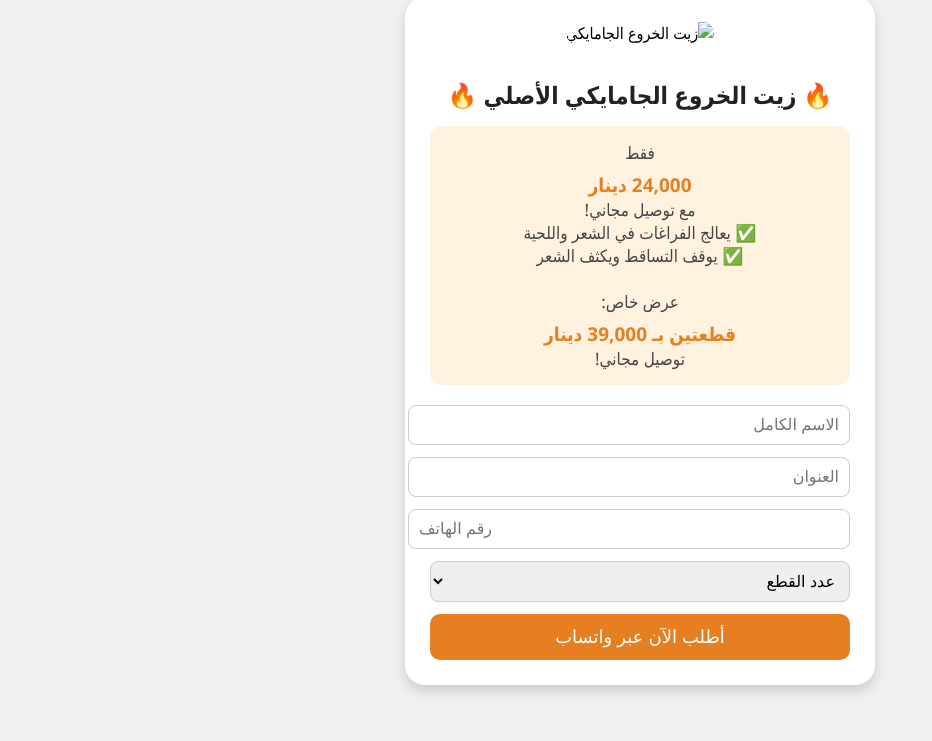
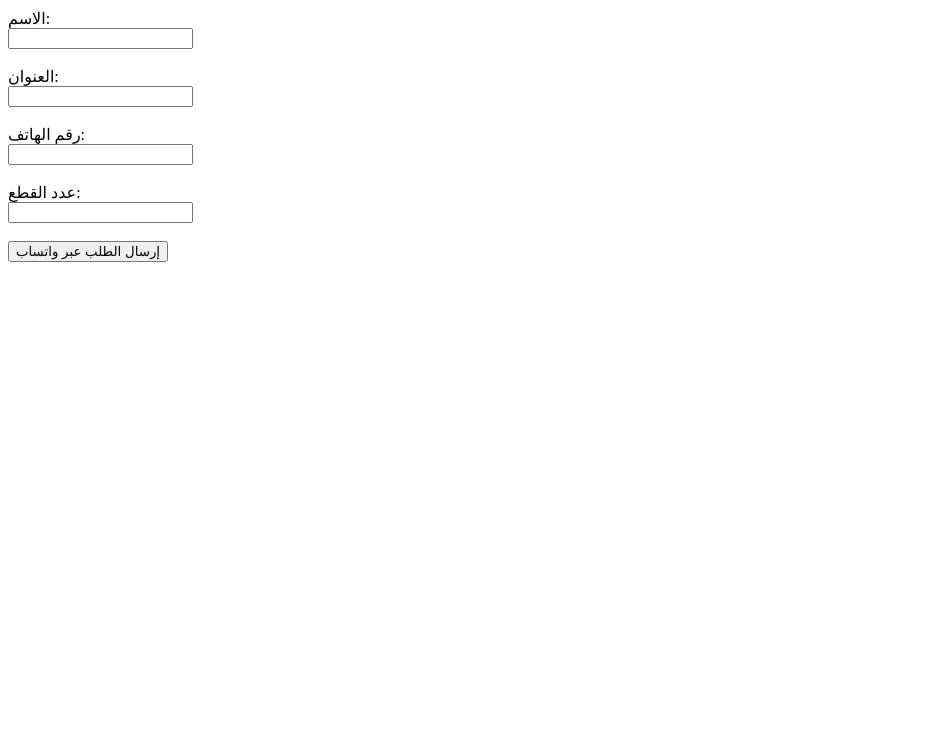
Before and after one commit to esraa12341234/ssss, a plain HTML site: page index.html in a window 1280 px wide. Shown: the part 59-800 px from the top of the page, without its empty margins (0-932 px from the left). Drawn offline with Linux system fonts and the light colour scheme.

Commit message:
Update index.html

```diff
--- a/index.html
+++ b/index.html
@@ -1,128 +1,40 @@
 <!DOCTYPE html>
-<html lang="ar" dir="rtl">
+<html lang="ar">
 <head>
-  <meta charset="UTF-8">
-  <title>عرض زيت الخروع الجامايكي</title>
-  <style>
-    body {
-      font-family: 'Segoe UI', Tahoma, Geneva, Verdana, sans-serif;
-      background-color: #f0f0f0;
-      margin: 0;
-      padding: 0;
-      display: flex;
-      justify-content: center;
-      align-items: center;
-      min-height: 100vh;
-    }
-
-    .ad-box {
-      background-color: white;
-      border-radius: 20px;
-      box-shadow: 0 6px 12px rgba(0,0,0,0.15);
-      padding: 25px;
-      max-width: 420px;
-      width: 95%;
-      text-align: center;
-    }
-
-    .ad-box img {
-      width: 100%;
-      border-radius: 15px;
-      margin-bottom: 15px;
-    }
-
-    .ad-box h2 {
-      color: #222;
-      margin-bottom: 15px;
-    }
-
-    .offer {
-      background-color: #fff3e0;
-      padding: 15px;
-      border-radius: 12px;
-      margin-bottom: 20px;
-      font-size: 17px;
-      color: #444;
-    }
-
-    .offer strong {
-      color: #e67e22;
-      display: block;
-      margin-top: 8px;
-      font-size: 19px;
-    }
-
-    input, select {
-      width: 100%;
-      padding: 10px;
-      margin-bottom: 12px;
-      border-radius: 8px;
-      border: 1px solid #ccc;
-      font-size: 16px;
-    }
-
-    button {
-      background-color: #e67e22;
-      color: white;
-      padding: 12px;
-      border: none;
-      border-radius: 10px;
-      font-size: 18px;
-      cursor: pointer;
-      width: 100%;
-    }
-
-    button:hover {
-      background-color: #d35400;
-    }
-  </style>
+    <meta charset="UTF-8">
+    <title>طلب جديد</title>
 </head>
 <body>
+    <h2>طلب جديد</h2>
+    <form id="orderForm">
+        <label>الاسم:</label><br>
+        <input type="text" id="name" required><br><br>
 
-  <div class="ad-box">
-    <img src="photo_2025-04-24_22-17-54.jpg" alt="زيت الخروع الجامايكي">
-    <h2>🔥 زيت الخروع الجامايكي الأصلي 🔥</h2>
-    <div class="offer">
-      فقط <strong>24,000 دينار</strong> مع توصيل مجاني!<br>
-      ✅ يعالج الفراغات في الشعر واللحية<br>
-      ✅ يوقف التساقط ويكثف الشعر<br>
-      <br>
-      عرض خاص: <strong>قطعتين بـ 39,000 دينار</strong> توصيل مجاني!
-    </div>
+        <label>العنوان:</label><br>
+        <input type="text" id="address" required><br><br>
 
-    <form onsubmit="sendToWhatsApp(); return false;">
-      <input id="name" type="text" placeholder="الاسم الكامل" required>
-      <input id="address" type="text" placeholder="العنوان" required>
-      <input id="phone" type="tel" placeholder="رقم الهاتف" required>
-      <select id="quantity" required>
-        <option value="" disabled selected>عدد القطع</option>
-        <option value="1">1 قطعة</option>
-        <option value="2">2 قطعة</option>
-        <option value="3">3 قطع</option>
-      </select>
-      <button type="submit">أطلب الآن عبر واتساب</button>
+        <label>رقم الهاتف:</label><br>
+        <input type="text" id="phone" required><br><br>
+
+        <label>عدد القطع:</label><br>
+        <input type="number" id="quantity" required><br><br>
+
+        <button type="submit">إرسال الطلب عبر واتساب</button>
     </form>
-  </div>
 
-  <script>
-    function sendToWhatsApp() {
-      var name = document.getElementById("name").value;
-      var address = document.getElementById("address").value;
-      var phone = document.getElementById("phone").value;
-      var quantity = document.getElementById("quantity").value;
+    <script>
+        document.getElementById('orderForm').addEventListener('submit', function(e) {
+            e.preventDefault();
+            const name = document.getElementById('name').value;
+            const address = document.getElementById('address').value;
+            const phone = document.getElementById('phone').value;
+            const quantity = document.getElementById('quantity').value;
 
-      var message = `طلب جديد:
-الاسم: ${name}
-العنوان: ${address}
-رقم الهاتف: ${phone}
-عدد القطع: ${quantity}`;
+            const message = `طلب جديد%0Aالاسم: ${name}%0Aالعنوان: ${address}%0Aرقم الهاتف: ${phone}%0Aعدد القطع: ${quantity}`;
+            const whatsappLink = `https://wa.me/9647744858510?text=${message}`;
 
-      var whatsappNumber = "9647744858889"; // ← غيّر هذا إلى رقمك
-      var url = `https://wa.me/${whatsappNumber}?text=${encodeURIComponent(message)}`;
-
-      window.open(url, '_blank');
-    }
-  </script>
-
+            window.open(whatsappLink, '_blank');
+        });
+    </script>
 </body>
 </html>
```
